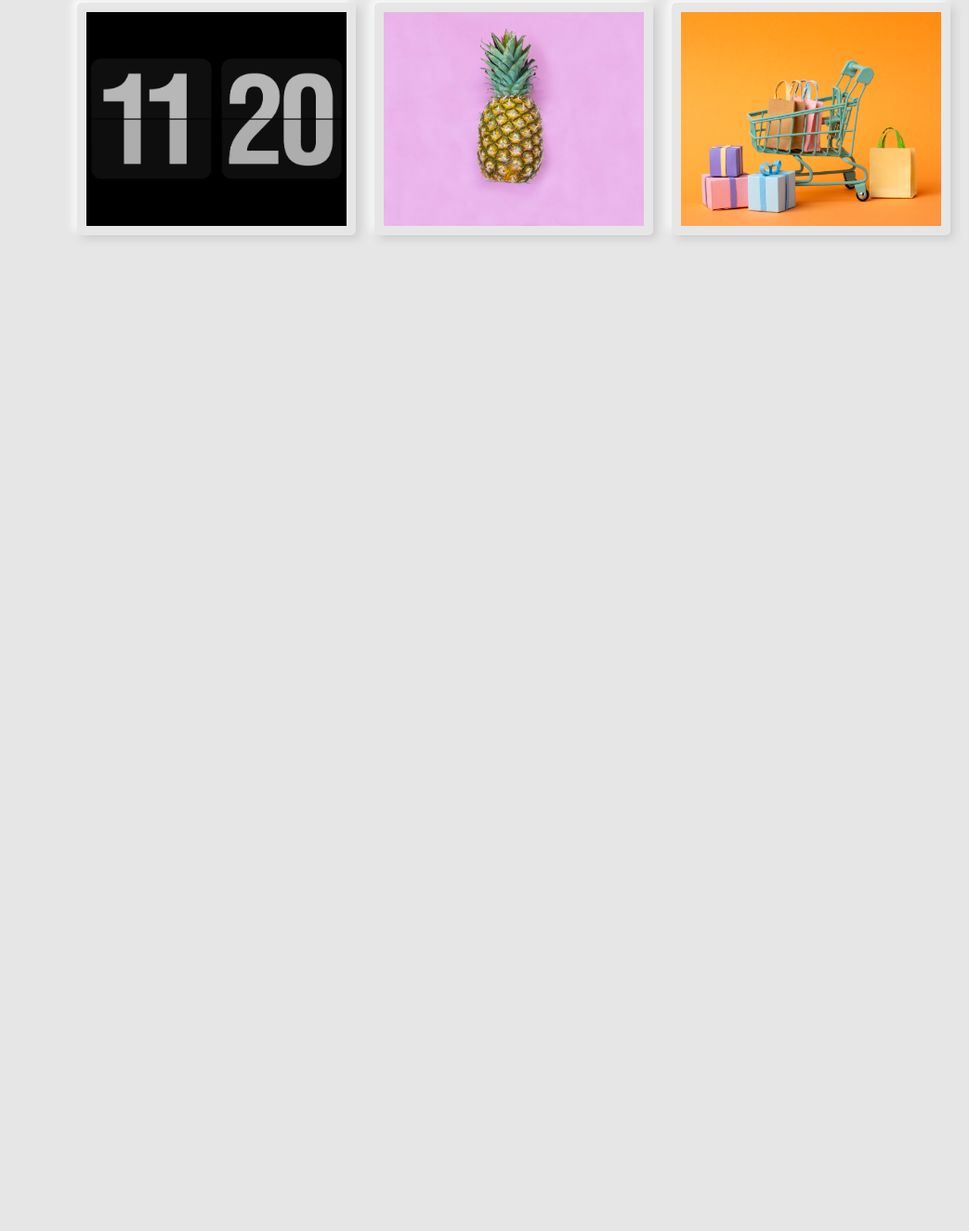
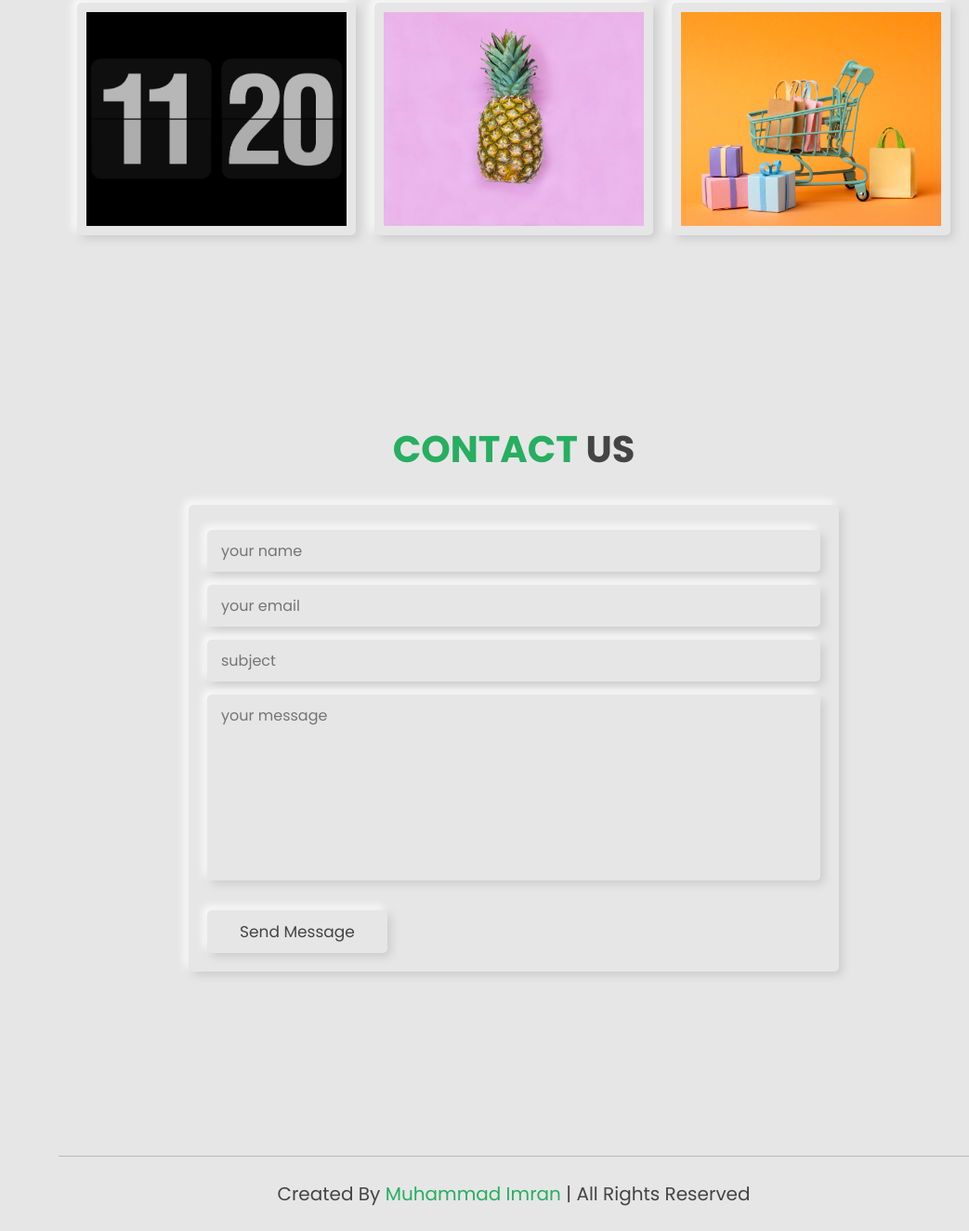
Before and after one commit to Muhammadimran7808/Portfolio, a plain HTML site: page index.html in a window 1280 px wide. Shown: the part 2767-4091 px from the top of the page at 93% size, without its empty margins (237-1280 px from the left). Before the commit the page ends 3200 px from the top, so only its background shows below. Drawn offline with Linux system fonts and the light colour scheme.

Commit message:
final commit

```diff
--- a/index.html
+++ b/index.html
@@ -194,7 +194,21 @@
     </section>
     <!-- Portfolio section ends -->
 
+    <!-- Contact us section starts -->
+    <section class="contact" id="contact">
+        <h1 class="heading"><span>contact </span>us</h1>
 
+        <form action="">
+            <input type="text" placeholder="your name" class="box">
+            <input type="email" placeholder="your email" class="box">
+            <input type="text" placeholder="subject" class="box">
+            <textarea name="" placeholder="your message" class="box" cols="30" rows="10"></textarea>
+            <input type="submit" value="send message" class="btn">
+        </form>
+    </section>
+    <!-- Contact us section ends -->
+
+    <div class="credits">created by <span>muhammad imran</span> | all rights reserved</div>
     <script src="script.js"></script>
 </body>
 </html>
--- a/style.css
+++ b/style.css
@@ -21,7 +21,7 @@
     border: none;
     text-decoration: none;
     text-transform: capitalize;
-    transition: 0.18s linear;
+    /* transition: 0.18s linear; */
 }
 
 html {
@@ -416,6 +416,7 @@ section {
     height: 100%;
     width: 100%;
     object-fit: cover;
+    image-rendering: optimizeSpeed;
 }
 .portfolio .box-container .box .content{
     position: absolute;
@@ -443,11 +444,48 @@ section {
     transform: translateY(0rem);
     opacity: 1;
 }
-
-
 /* Portfolio section ends */
 
+/* contact us section starts */
+.contact form{
+    margin: 1rem auto;
+    max-width: 70rem;
+    border-radius: .5rem;
+    box-shadow: var(--box-shadow);
+    padding: 2rem;
+}
 
+.contact form .box{
+    width: 100%;
+    padding: 1rem 1.5rem;
+    background: none;
+    color: var(--black);
+    font-size: 1.6rem;
+    text-transform: none;
+    margin: .7rem 0;
+    box-shadow: var(--box-shadow);
+    border-radius: .5rem
+}
+.contact form .box:focus{
+    box-shadow: var(--box-shadow-inset);
+}
+.contact form textarea{
+    height: 20rem;
+    resize: none;
+}
+/* contact us section ends */
+
+.credits{
+    font-size: 2rem;
+    text-align: center;
+    padding: 2.5rem 1rem;
+    margin-top: 1rem;
+    border-top: var(--border);
+    color: var(--black);
+}
+.credits span{
+    color: var(--green);
+}
 
 
 
@@ -506,3 +544,20 @@ section {
     }
 
 }
+
+@media (max-height: 400px) and (min-width:600px){
+    .header{
+        display: flex;
+        align-items:start;
+        justify-content: space-around;
+        width: 100%;
+        height: 100vh;
+        overflow: hidden;
+    }
+    .navbar a{
+        width: 30rem;
+    }
+    .about{
+        margin-top: 5rem;
+    }
+}
```
